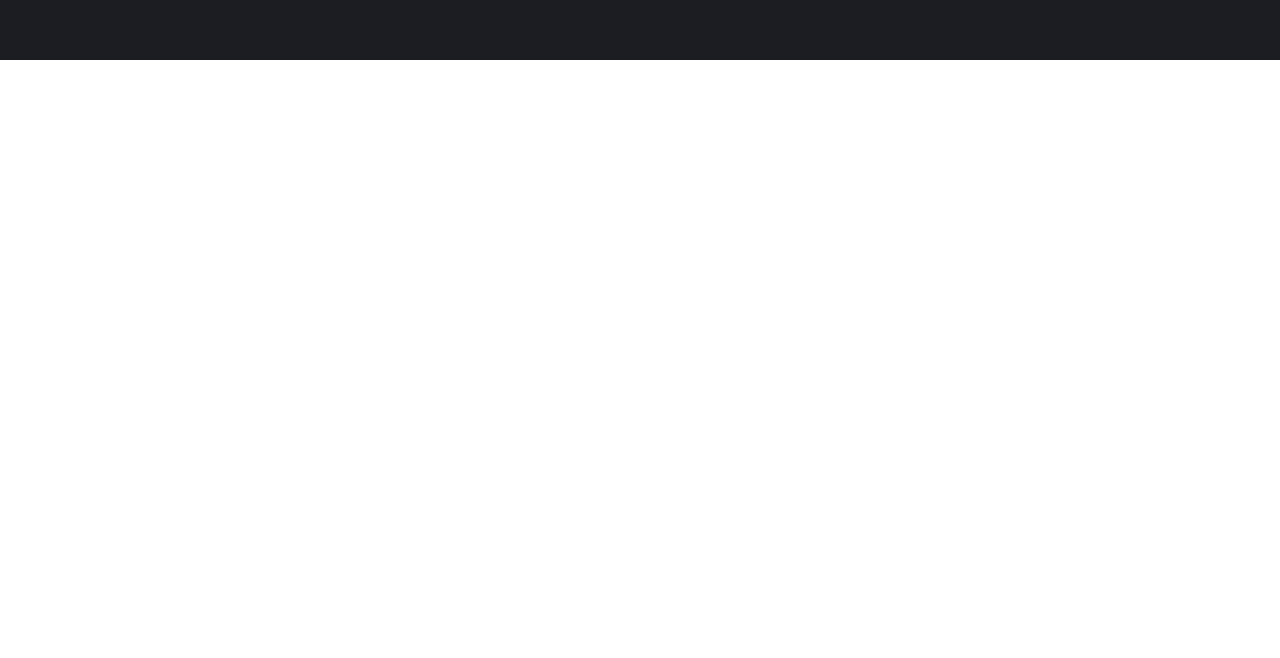
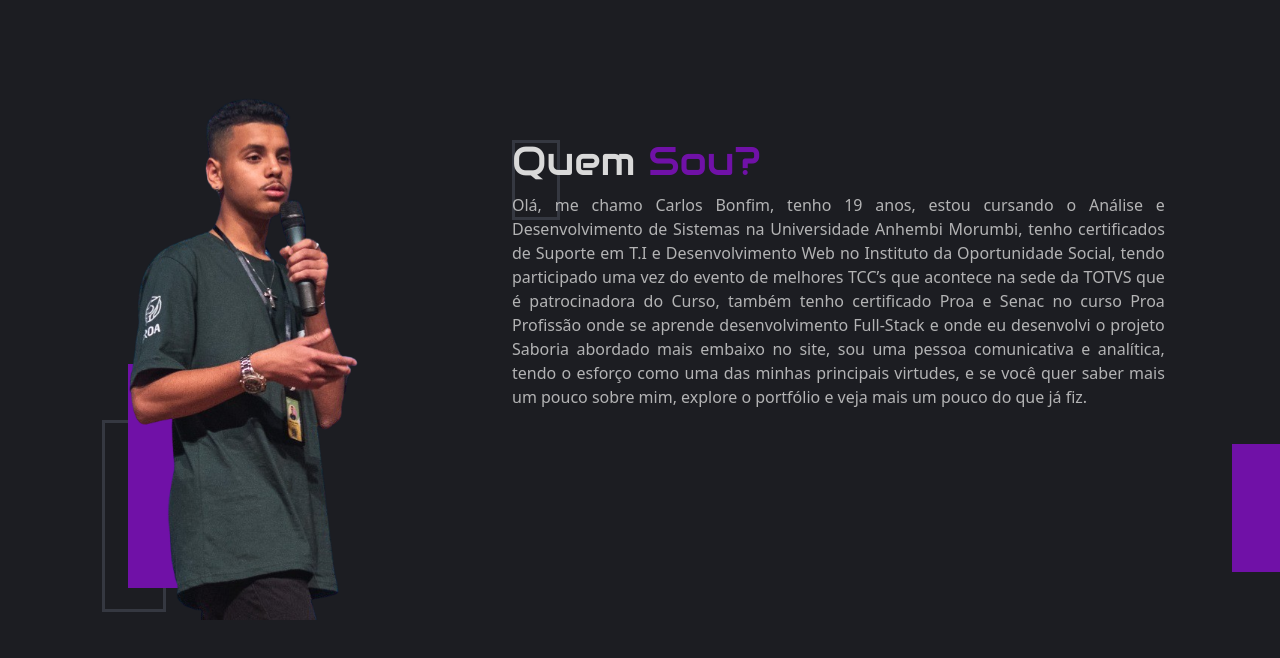
Before and after one commit to Carlos-bonfim26/Portifolio-Website, a React (Vite) app: page / in a window 1280 px wide. Shown: the part 756-1414 px from the top of the page. Before the commit the page ends 816 px from the top, so only its background shows below. Built offline with nearby package versions, Linux system fonts and the light colour scheme.

Commit message:
feat: about-me

```diff
--- a/src/App.jsx
+++ b/src/App.jsx
@@ -1,11 +1,13 @@
 import { useState } from "react";
 import Home from "./pages/Home";
 import "./App.css";
+import AboutMe from "./pages/AboutMe";
 
 function App() {
   return(
   <>
-  <Home></Home>
+  <Home/>
+  <AboutMe/>
   </>
   );
 }
--- /dev/null
+++ b/src/pages/AboutMe.css
@@ -0,0 +1,75 @@
+.container-about {
+  background-color: var(--background);
+  width: 100%;
+  min-height: 100vh;
+  display: grid;
+  justify-content: center;
+  justify-items: center;
+  grid-template-columns: 1fr 1.5fr;
+}
+.img-about img {
+  height: 35rem;
+  width: auto;
+  z-index: 1;
+  position: relative;
+}
+.text-about {
+  display: flex;
+  flex-direction: column;
+  margin-top: 10%;
+}
+.text-about p {
+  text-align: justify;
+  color: var(--text-color);
+  opacity: 0.8;
+  z-index: 1;
+  width: 85%;
+}
+.text-about h2 {
+  font-size: 2.5rem;
+  color: var(--text-color);
+  font-family: "Audiowide", sans-serif;
+  z-index: 1;
+}
+.text-about span {
+  color: var(--details1);
+}
+.text-about .rectangle {
+  width: 3rem;
+  height: 8rem;
+  background-color: var(--details1);
+  left: 100;
+  right: 0;
+  top: 150%;
+  z-index: 0;
+  bottom: 0%;
+  position: absolute;
+}
+.text-about .border-rectangle {
+  position: absolute;
+  width: 3rem;
+  height: 5rem;
+  border: 0.2rem solid var(--details2);
+  opacity: 0.7;
+  z-index: 0;
+  bottom: -22%;
+}
+.img-about .rectangle {
+  width: 5rem;
+  height: 14rem;
+  top: 140%;
+  left: 10%;
+  position: absolute;
+  background-color: var(--details1);
+  z-index: 0;
+}
+.img-about .border-rectangle {
+  width: 4rem;
+  height: 12rem;
+  top: 147%;
+  left: 8%;
+  position: absolute;
+  z-index: 0;
+  border: 0.2rem solid var(--details2);
+  opacity: 0.7;
+}
--- a/src/pages/AboutMe.jsx
+++ b/src/pages/AboutMe.jsx
@@ -1,9 +1,21 @@
 import React from 'react'
-
+import img from '../img/carlosbonfim.png'
+import './AboutMe.css'
 const AboutMe = () => {
   return (
-    <div>
+    <div className='container-about'>
+      <div className="img-about">
 
+        <img src={img} alt="Carlos Bonfim" />
+        <div className="border-rectangle"></div>
+         <div className="rectangle"></div>
+      </div>
+      <div className="text-about">
+        <div className="border-rectangle"></div>
+        <h2>Quem <span>Sou?</span></h2>
+        <p>Olá, me chamo Carlos Bonfim, tenho 19 anos, estou cursando o Análise e Desenvolvimento de Sistemas na Universidade Anhembi Morumbi, tenho certificados de Suporte em T.I e Desenvolvimento Web no Instituto da Oportunidade Social, tendo participado uma vez do evento de melhores TCC’s que acontece na sede da TOTVS que é patrocinadora do Curso, também tenho certificado Proa e Senac no curso Proa Profissão onde se aprende desenvolvimento Full-Stack e onde eu desenvolvi o projeto Saboria abordado mais embaixo no site, sou uma pessoa comunicativa e analítica, tendo o esforço como uma das minhas principais virtudes, e se você quer saber mais um pouco sobre mim, explore o portfólio e veja mais um pouco do que já fiz.</p>
+        <div className="rectangle"></div>
+      </div>
     </div>
   )
 }
```
Also changed, not shown: src/img/carlosbonfim.png (added).
